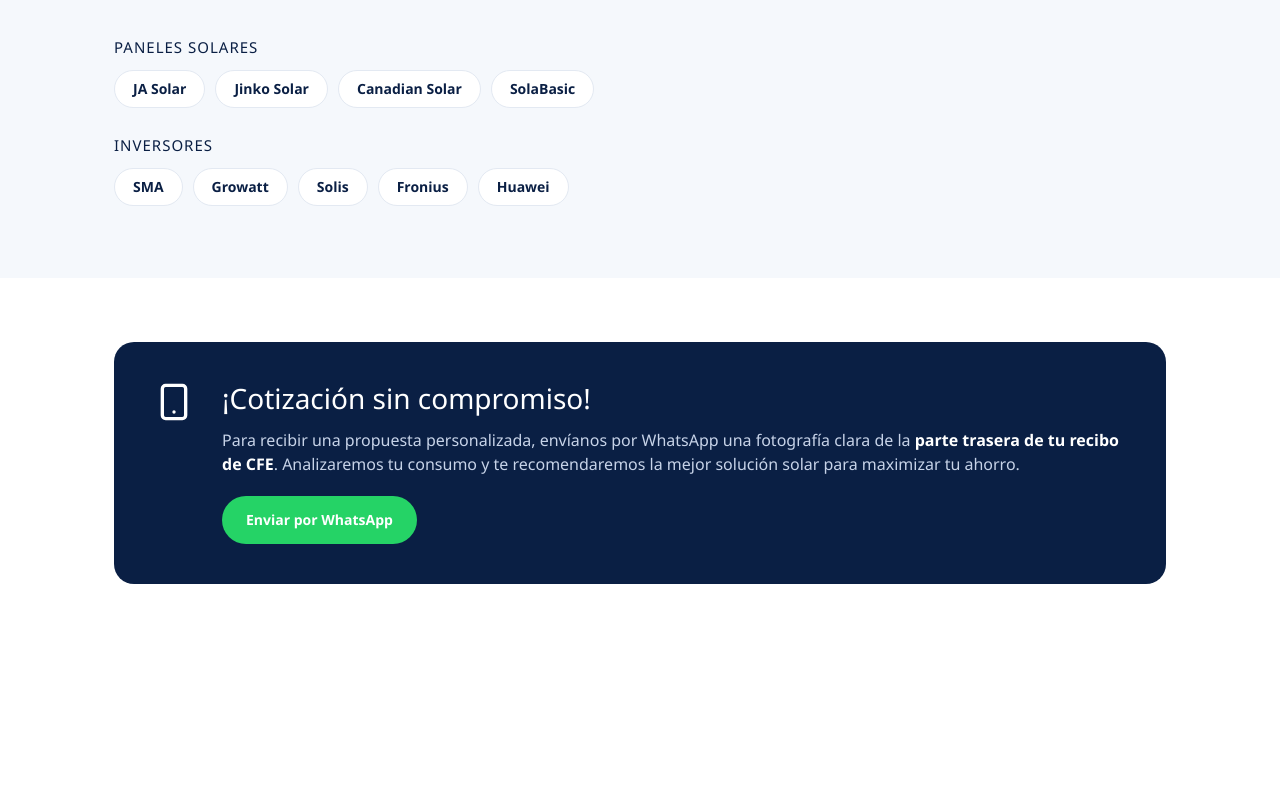
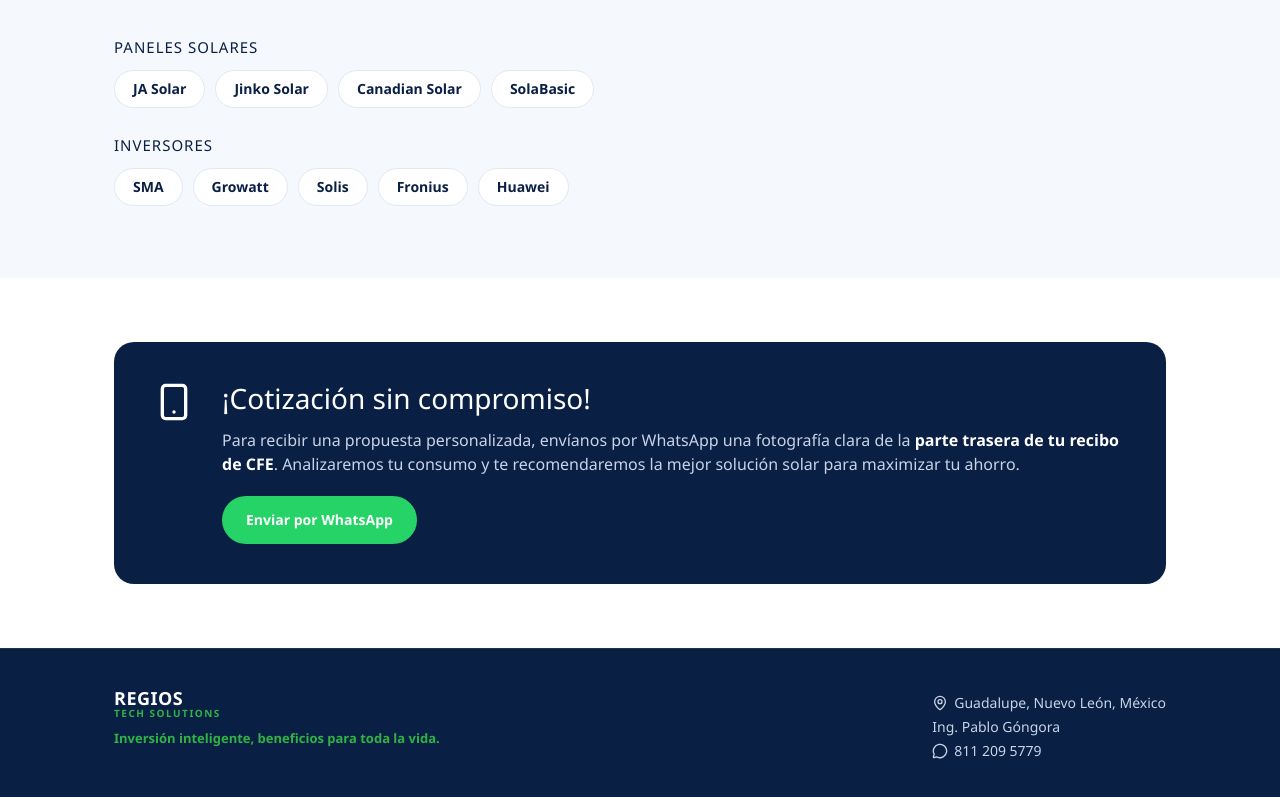
Before and after one commit to gabobarrera00/regios-solutions, a React (Vite) app: page / in a window 1280 px wide. Shown: the part 1294-2091 px from the top of the page. Before the commit the page ends 1942 px from the top, so only its background shows below. Built offline with nearby package versions, Linux system fonts and the light colour scheme; the HTML template or start-up script is replaced by a standard one.

Commit message:
feat: add Footer component, complete page assembly

```diff
--- a/src/App.tsx
+++ b/src/App.tsx
@@ -4,6 +4,7 @@
 import Servicios from "./components/Servicios";
 import Marcas from "./components/Marcas";
 import Cotiza from "./components/Cotiza";
+import Footer from "./components/Footer";
 
 export default function App() {
   return (
@@ -16,6 +17,7 @@
         <Marcas />
         <Cotiza />
       </main>
+      <Footer />
     </div>
   );
 }
--- /dev/null
+++ b/src/components/Footer.tsx
@@ -0,0 +1,37 @@
+import { MapPin, MessageCircle } from "lucide-react";
+
+export default function Footer() {
+  return (
+    <footer id="contacto" className="bg-brand-navy text-[#c7d3e8] py-10 border-t border-white/[0.08]">
+      <div className="max-w-[1100px] mx-auto px-6 flex flex-col md:flex-row justify-between flex-wrap gap-6">
+        <div>
+          <span className="text-white font-extrabold text-lg tracking-[0.5px] leading-[1.1] flex flex-col">
+            REGIOS
+            <span className="text-[10px] font-semibold text-brand-green tracking-[1.5px]">
+              TECH SOLUTIONS
+            </span>
+          </span>
+          <p className="mt-2.5 text-[13px] text-brand-green font-semibold">
+            Inversión inteligente, beneficios para toda la vida.
+          </p>
+        </div>
+        <div>
+          <p className="my-1 text-sm flex items-center gap-1.5">
+            <MapPin className="w-4 h-4" /> Guadalupe, Nuevo León, México
+          </p>
+          <p className="my-1 text-sm">Ing. Pablo Góngora</p>
+          <p className="my-1 text-sm">
+            <a
+              href="https://wa.me/528112095779"
+              target="_blank"
+              rel="noopener"
+              className="flex items-center gap-1.5 hover:text-brand-green"
+            >
+              <MessageCircle className="w-4 h-4" /> 811 209 5779
+            </a>
+          </p>
+        </div>
+      </div>
+    </footer>
+  );
+}
```
